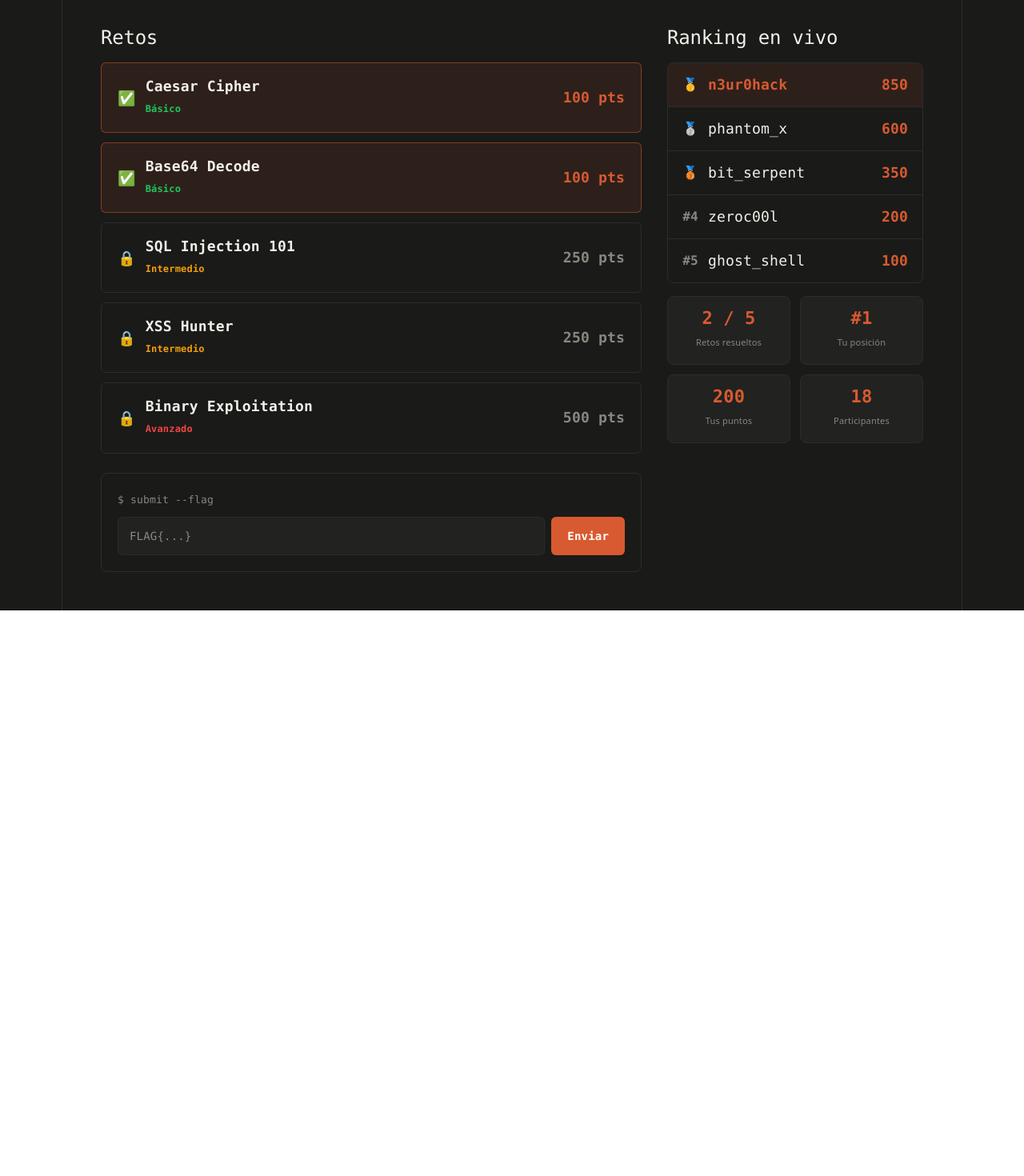
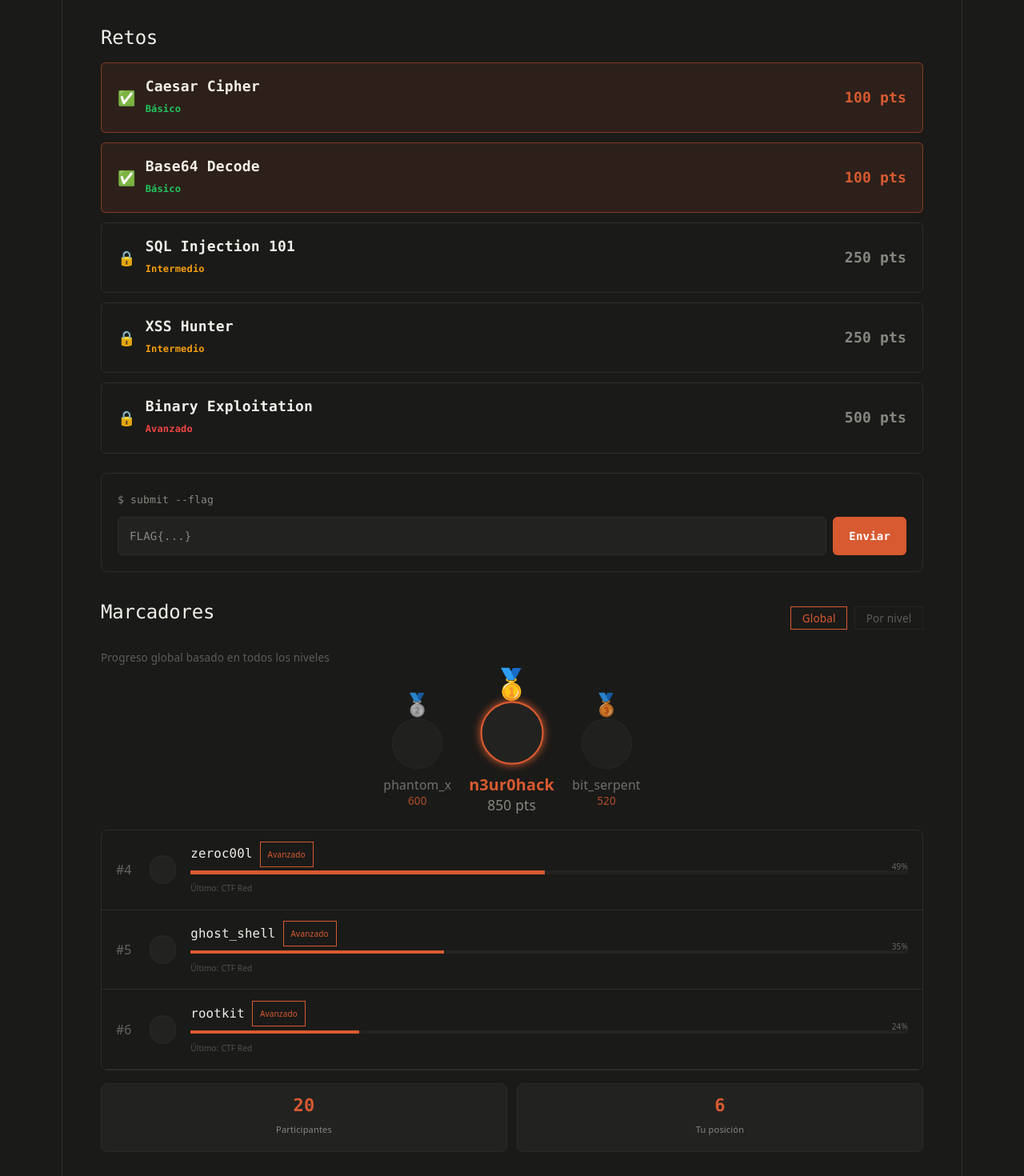
Before and after one commit to SantiagoAngel007/arrowhead-project, a React (Vite) app in the folder frontend/: page / in a window 1280 px wide. Shown: the part 260-1730 px from the top of the page at 80% size. Before the commit the page ends 1023 px from the top, so only its background shows below. Built offline with nearby package versions, Linux system fonts and the light colour scheme.

Commit message:
idea para ranking

```diff
--- a/frontend/src/App.tsx
+++ b/frontend/src/App.tsx
@@ -1,6 +1,9 @@
 import { motion, type Variants } from 'framer-motion'
 import { ThemeSwitcher } from './components/ThemeSwitcher'
 import { useTheme } from './hooks/useTheme'
+import { RankingTable } from './features/ranking'
+export { RankingTable } from './features/ranking/components/RankingTable'
+import { useRanking } from './features/ranking'
 
 const mockChallenges = [
   { id: 1, level: 'Básico', title: 'Caesar Cipher', points: 100, solved: true },
@@ -8,14 +11,6 @@ const mockChallenges = [
   { id: 3, level: 'Intermedio', title: 'SQL Injection 101', points: 250, solved: false },
   { id: 4, level: 'Intermedio', title: 'XSS Hunter', points: 250, solved: false },
   { id: 5, level: 'Avanzado', title: 'Binary Exploitation', points: 500, solved: false },
-]
-
-const mockRanking = [
-  { pos: 1, alias: 'n3ur0hack', points: 850 },
-  { pos: 2, alias: 'phantom_x', points: 600 },
-  { pos: 3, alias: 'bit_serpent', points: 350 },
-  { pos: 4, alias: 'zeroc00l', points: 200 },
-  { pos: 5, alias: 'ghost_shell', points: 100 },
 ]
 
 const levelColor: Record<string, string> = {
@@ -33,17 +28,10 @@ const fadeUp: Variants = {
   }),
 }
 
-const fadeLeft: Variants = {
-  hidden: { opacity: 0, x: 24 },
-  visible: (i: number) => ({
-    opacity: 1,
-    x: 0,
-    transition: { delay: i * 0.07 + 0.2, duration: 0.35, ease: 'easeOut' as const },
-  }),
-}
 
 function App() {
   useTheme()
+  const { data } = useRanking()
 
   return (
     <div className="app-layout">
@@ -65,7 +53,7 @@ function App() {
         </p>
       </motion.div>
 
-      <div className="main-grid">
+      <div className="flex flex-col gap-8">
         <div>
           <h2 className="section-title">Retos</h2>
           <div className="challenges-list">
@@ -116,49 +104,35 @@ function App() {
         </div>
 
         <div>
-          <h2 className="section-title">Ranking en vivo</h2>
-          <div className="ranking-list">
-            {mockRanking.map((p, i) => (
-              <motion.div
-                key={p.pos}
-                className={`ranking-row ${p.alias === 'n3ur0hack' ? 'ranking-row--me' : ''}`}
-                custom={i}
-                initial="hidden"
-                animate="visible"
-                variants={fadeLeft}
-              >
-                <div className="ranking-row__left">
-                  <span className="ranking-row__pos">
-                    {p.pos === 1 ? '🥇' : p.pos === 2 ? '🥈' : p.pos === 3 ? '🥉' : `#${p.pos}`}
-                  </span>
-                  <span className={`ranking-row__alias ${p.alias === 'n3ur0hack' ? 'ranking-row__alias--me' : ''}`}>
-                    {p.alias}
-                  </span>
-                </div>
-                <span className="ranking-row__points">{p.points}</span>
-              </motion.div>
-            ))}
-          </div>
+          <div className="flex items-center justify-between mb-4">
+              <h2 className="section-title">Marcadores</h2>
 
-          <div className="stats-grid">
-            {[
-              { label: 'Retos resueltos', value: '2 / 5' },
-              { label: 'Tu posición', value: '#1' },
-              { label: 'Tus puntos', value: '200' },
-              { label: 'Participantes', value: '18' },
-            ].map((stat, i) => (
-              <motion.div
-                key={stat.label}
-                className="stat-card"
-                custom={i}
-                initial="hidden"
-                animate="visible"
-                variants={fadeUp}
-              >
-                <div className="stat-card__value">{stat.value}</div>
-                <div className="stat-card__label">{stat.label}</div>
-              </motion.div>
-            ))}
+              <div className="flex gap-2">
+
+                <button className="px-3 py-1 border border-[var(--accent)] text-[var(--accent)] text-xs">
+                  Global
+                </button>
+                <button className="px-3 py-1 border border-[var(--border)] text-xs opacity-60">
+                  Por nivel
+                </button>
+              </div>
+
+            </div>
+            <div className="text-xs opacity-60 mb-2">
+              Progreso global basado en todos los niveles
+            </div>
+            <RankingTable />
+
+          <div className="stats-grid mt-4">
+            <div className="stat-card">
+              <div className="stat-card__value">20</div>
+              <div className="stat-card__label">Participantes</div>
+            </div>
+
+            <div className="stat-card">
+              <div className="stat-card__value">{data?.length}</div>
+              <div className="stat-card__label">Tu posición</div>
+            </div>
           </div>
         </div>
       </div>
--- a/frontend/src/features/ranking/components/RankingTable.tsx
+++ b/frontend/src/features/ranking/components/RankingTable.tsx
@@ -1,8 +1,135 @@
+import { useRanking } from '../hooks/useRanking'
+
 export function RankingTable() {
+  const { data, isLoading, isError } = useRanking()
+
+  if (isLoading) return <p>Cargando ranking...</p>
+  if (isError) return <p>Error cargando ranking</p>
+
+  if (!data) return null
+
+  const top3 = data.slice(0, 3)
+  const rest = data.slice(3)
+
+  const maxPoints = Math.max(...data.map(p => p.points))
+
   return (
-    <ol>
-      <li>n3ur0hack — 850 pts</li>
-      <li>phantom_x — 600 pts</li>
-    </ol>
+    <div className="flex flex-col gap-6">
+
+      {/* PODIO */}
+      <div className="flex justify-center items-end gap-6">
+
+        {/* 2do lugar */}
+        {top3[1] && (
+          <div className="flex flex-col items-center opacity-80">
+            <div className="text-2xl">🥈</div>
+            <div className="w-14 h-14 rounded-full bg-[var(--code-bg)] border border-[var(--border)]" />
+            <div className="text-sm mt-2">{top3[1].alias}</div>
+            <div className="text-xs text-[var(--accent)]">{top3[1].points}</div>
+          </div>
+        )}
+
+        {/* 1er lugar */}
+        {top3[0] && (
+          <div className="flex flex-col items-center scale-110">
+            <div className="text-3xl">🥇</div>
+            <div className="w-16 h-16 rounded-full bg-[var(--code-bg)] border-2 border-[var(--accent)] shadow-[0_0_10px_var(--accent)]" />
+            <div className="mt-2 font-bold text-[var(--accent)]">
+              {top3[0].alias}
+            </div>
+            <div className="text-sm">{top3[0].points} pts</div>
+          </div>
+        )}
+
+        {/* 3er lugar */}
+        {top3[2] && (
+          <div className="flex flex-col items-center opacity-80">
+            <div className="text-2xl">🥉</div>
+            <div className="w-14 h-14 rounded-full bg-[var(--code-bg)] border border-[var(--border)]" />
+            <div className="text-sm mt-2">{top3[2].alias}</div>
+            <div className="text-xs text-[var(--accent)]">{top3[2].points}</div>
+          </div>
+        )}
+      </div>
+
+      {/* LISTA */}
+      <div className="ranking-list flex flex-col">
+
+        {rest.map((p) => {
+          const globalPercentage = (p.points / maxPoints) * 100
+
+          return (
+            <div
+              key={p.pos}
+              className={`flex items-center justify-between px-4 py-3 border-b border-[var(--border)]
+              ${p.alias === 'n3ur0hack' ? 'ranking-row--me' : ''}`}
+            >
+
+              {/* IZQUIERDA */}
+              <div className="flex items-center gap-4 w-full">
+
+                <span className="w-6 text-sm opacity-70">
+                  #{p.pos}
+                </span>
+
+                <div className="w-8 h-8 rounded-full bg-[var(--code-bg)] border border-[var(--border)]" />
+
+                <div className="flex flex-col w-full">
+
+                  {/* alias + nivel */}
+                  <div className="flex items-center gap-2">
+                    <span className="ranking-row__alias text-sm">
+                      {p.alias}
+                    </span>
+
+                    <span className="text-[10px] px-2 py-[2px] border border-[var(--accent)] text-[var(--accent)]">
+                      {p.level}
+                    </span>
+                  </div>
+
+                  {/* barra global */}
+                  <div className="w-full h-1 bg-[var(--code-bg)] mt-1 relative">
+                    <div
+                      className="h-full bg-[var(--accent)]"
+                      style={{ width: `${globalPercentage}%` }}
+                    />
+
+                    {/* porcentaje */}
+                    <span className="absolute right-0 -top-4 text-[10px] opacity-70">
+                      {Math.round(globalPercentage)}%
+                    </span>
+                  </div>
+
+                  {/* último logro */}
+                  <span className="text-[10px] opacity-50 mt-1">
+                    Último: {p.lastSolved}
+                  </span>
+                </div>
+              </div>
+
+              {/* DERECHA */}
+              {/*<div className="flex flex-col items-end gap-1 ml-4">
+
+                <span className="text-sm text-[var(--accent)]">
+                  {p.points}
+                </span>
+
+                 mini progreso por nivel
+                <div className="w-20 h-1 bg-[var(--code-bg)]">
+                  <div
+                    className="h-full bg-[var(--accent)] opacity-70"
+                    style={{ width: `${p.levelProgress}%` }}
+                  />
+                </div>
+
+                <span className="text-[10px] opacity-60">
+                  {p.levelProgress}%
+                </span>
+              </div>*/}
+            </div>
+          )
+        })}
+      </div>
+    </div>
   )
 }
--- a/frontend/src/features/ranking/services/ranking.service.ts
+++ b/frontend/src/features/ranking/services/ranking.service.ts
@@ -1,14 +1,33 @@
 import type { RankingEntry } from '../types'
+import { computeUserProgress } from '../utils/progress.utils.ts'
+import type { Challenge } from '../utils/progress.utils'
 
 const USE_MOCK = true
 
-const mockRanking: RankingEntry[] = [
-  { pos: 1, alias: 'n3ur0hack', points: 850 },
-  { pos: 2, alias: 'phantom_x', points: 600 },
+const progressData: Challenge[] = [
+  { name: 'Mensaje secreto', level: 'Básico', done: true },
+  { name: 'Hash misterioso', level: 'Intermedio', done: true },
+  { name: '¿Eres tú?', level: 'Básico', done: true },
+  { name: 'CTF Red', level: 'Intermedio', done: true },
+  { name: 'Login vulnerable', level: 'Avanzado', done: false },
+  { name: 'XSS Challenge', level: 'Avanzado', done: false },
+]
+
+
+const progress = computeUserProgress(progressData)
+
+const mockRanking = [
+  { pos: 1, alias: 'n3ur0hack', points: 850, level: progress.currentLevel, levelProgress: progress.levelProgressMap[progress.currentLevel], lastSolved: progress.lastSolved },
+  { pos: 2, alias: 'phantom_x', points: 600, level: progress.currentLevel, levelProgress: progress.levelProgressMap[progress.currentLevel], lastSolved: progress.lastSolved },
+  { pos: 3, alias: 'bit_serpent', points: 520, level: progress.currentLevel, levelProgress: progress.levelProgressMap[progress.currentLevel], lastSolved: progress.lastSolved },
+  { pos: 4, alias: 'zeroc00l', points: 420, level: progress.currentLevel, levelProgress: progress.levelProgressMap[progress.currentLevel], lastSolved: progress.lastSolved},
+  { pos: 5, alias: 'ghost_shell', points: 300, level: progress.currentLevel, levelProgress: progress.levelProgressMap[progress.currentLevel], lastSolved: progress.lastSolved },
+  { pos: 6, alias: 'rootkit', points: 200, level: progress.currentLevel, levelProgress: progress.levelProgressMap[progress.currentLevel], lastSolved: progress.lastSolved },
 ]
 
 export const getRanking = async (): Promise<RankingEntry[]> => {
   if (USE_MOCK) return mockRanking
   // const res = await axios.get('/api/ranking')
   // return res.data
+  return []
 }
--- a/frontend/src/features/ranking/types.ts
+++ b/frontend/src/features/ranking/types.ts
@@ -2,4 +2,7 @@ export interface RankingEntry {
   pos: number
   alias: string
   points: number
+  level: string
+  levelProgress: number
+  lastSolved: string
 }
--- /dev/null
+++ b/frontend/src/features/ranking/utils/progress.utils.ts
@@ -0,0 +1,57 @@
+export type Challenge = {
+  name: string
+  level: Level
+  done: boolean
+}
+
+export type Level = 'Básico' | 'Intermedio' | 'Avanzado'
+
+export function computeUserProgress(data: Challenge[]):{globalProgress: number
+  currentLevel: Level
+  levelProgressMap: Record<Level, number>
+  lastSolved: string} {
+  const levels = ['Básico', 'Intermedio', 'Avanzado'] as const
+
+  // total por nivel
+  const totals = levels.map(level =>
+    data.filter(ch => ch.level === level)
+  )
+
+  // completados por nivel
+  const completed = levels.map(level =>
+    data.filter(ch => ch.level === level && ch.done)
+  )
+
+  // progreso porcentual por nivel
+  const levelProgress = totals.map((group, i) =>
+    group.length === 0 ? 0 : (completed[i].length / group.length) * 100
+  )
+
+  // progreso global
+  const totalChallenges = data.length
+  const totalDone = data.filter(ch => ch.done).length
+  const globalProgress = (totalDone / totalChallenges) * 100
+
+  // nivel actual (el primero que NO esté completo)
+  let currentLevel: Level = 'Avanzado'
+  for (let i = 0; i < levels.length; i++) {
+    if (levelProgress[i] < 100) {
+      currentLevel = levels[i]
+      break
+    }
+  }
+
+  // último reto resuelto
+  const lastSolved = [...data].reverse().find(ch => ch.done)?.name ?? 'Ninguno'
+
+  return {
+    globalProgress,
+    currentLevel,
+    levelProgressMap: {
+      Básico: levelProgress[0],
+      Intermedio: levelProgress[1],
+      Avanzado: levelProgress[2],
+    },
+    lastSolved,
+  }
+}
--- /dev/null
+++ b/package.json
@@ -0,0 +1,6 @@
+{
+  "dependencies": {
+    "react": "^19.2.5",
+    "react-dom": "^19.2.5"
+  }
+}
```
Also changed, not shown: 1 other file (tests, documents, lock files or other folders).
